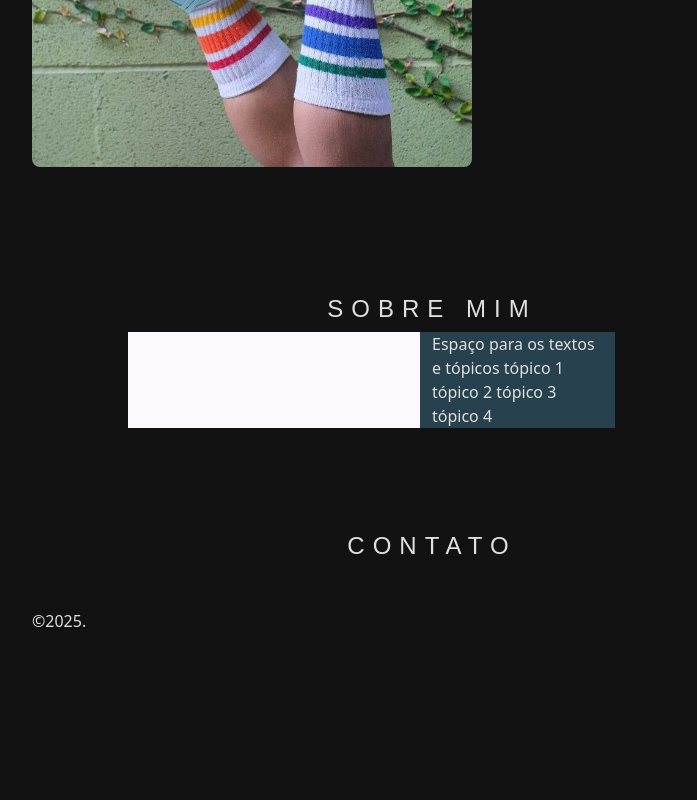
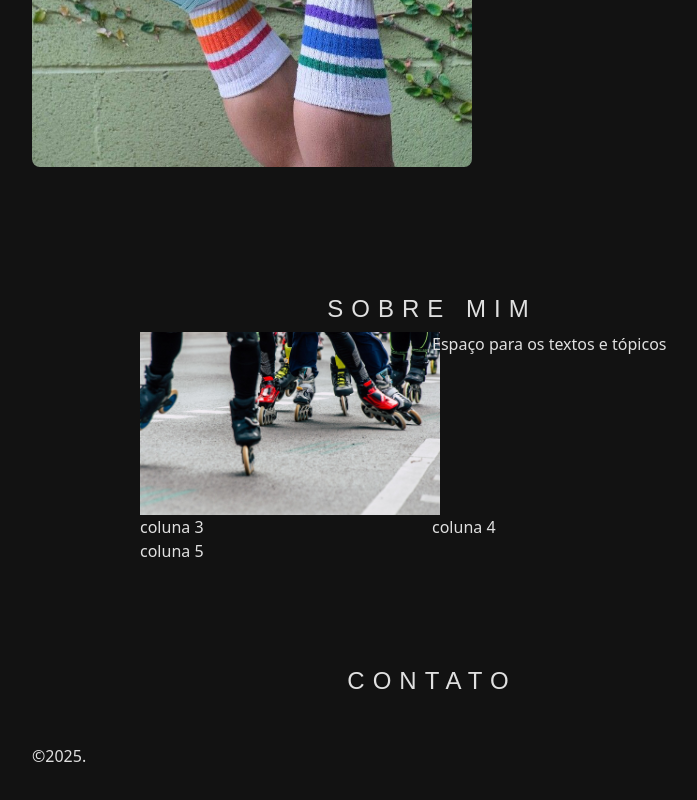
Before and after one commit to MaryMS25/meu-portfolio, a plain HTML site: page index.html in a window 1280 px wide. Shown: the part 2438-3238 px from the top of the page, without its empty margins (208-905 px from the left). Before the commit the page ends 3151 px from the top, so only its background shows below. Drawn offline with nearby package versions, Linux system fonts and the light colour scheme.

Commit message:
Add files via upload

```diff
--- a/estilo.css
+++ b/estilo.css
@@ -368,6 +368,9 @@ h3 {
 background: #27414e;
 }
 
+.col7 {
+    background: red;
+}
 
 /* Medidas Responsivas */
 @media (max-width: 768px) {
--- a/index.html
+++ b/index.html
@@ -287,18 +287,27 @@
 
                 <div class="container row">
 
-                    <div class="col-lg-6 col6">
-                        <img src="" width="300" alt="" >
+                    <div class="col-lg-6 col-lg-6 col1">
+                        <img src="img/skates/skating.2.jpg" width="300" alt="">
                     </div>
 
-                    <div class="col-lg-4 col5">
+                    <div class="col-lg-3 col-lg-6 col2">
                         Espaço para os textos e tópicos
-                        tópico 1
-                        tópico 2
-                        tópico 3
-                        tópico 4
+                    </div>
+
+                    <div class="col-lg-3 col-lg-6 col3">
+                        coluna 3
+                    </div>
+
+                    <div class="col-lg-3 col-lg-6 col4">
+                        coluna 4
+                    </div>
+
+                    <div class="col-lg-3 col-lg-6 col2">
+                        coluna 5
 
                     </div>
+
                 </div>
 
             </section>
```
